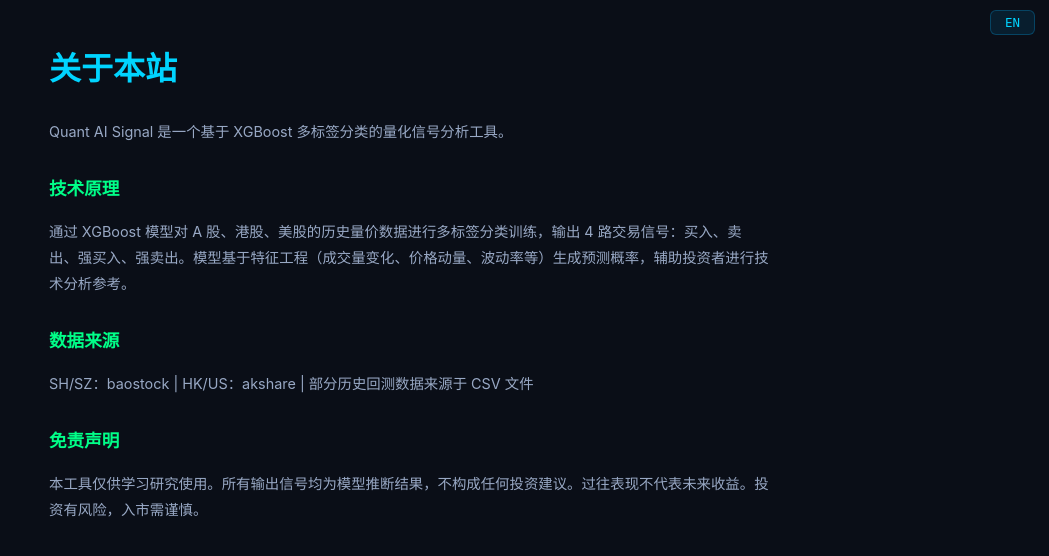
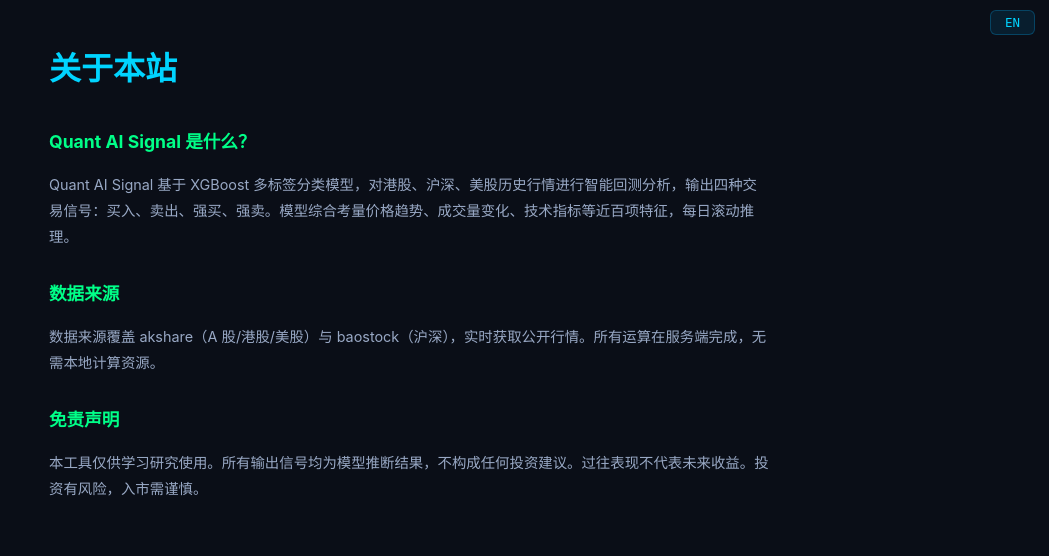
Before and after one commit to zhaoxusun/stock-quant-model, a Flask app: page /about in a window 1280 px wide. Shown: the top 556 px of the page, without its empty margins (231-1280 px from the left). Run offline with Flask 3, Linux system fonts and the light colour scheme.

Commit message:
move intro content from homepage to /about page

```diff
--- a/templates/about.html
+++ b/templates/about.html
@@ -24,13 +24,12 @@ a { color: var(--accent-cyan); }
 <body>
 <button class="lang-btn" onclick="switchLang()" id="langBtn">EN</button>
 <h1 data-i18n="h1">关于本站</h1>
-<p data-i18n="intro">Quant AI Signal 是一个基于 XGBoost 多标签分类的量化信号分析工具。</p>
 
-<h2 data-i18n="tech_h">技术原理</h2>
-<p data-i18n="tech_p">通过 XGBoost 模型对 A 股、港股、美股的历史量价数据进行多标签分类训练，输出 4 路交易信号：买入、卖出、强买入、强卖出。模型基于特征工程（成交量变化、价格动量、波动率等）生成预测概率，辅助投资者进行技术分析参考。</p>
+<h2 data-i18n="what_h">Quant AI Signal 是什么？</h2>
+<p data-i18n="what_p">Quant AI Signal 基于 <strong>XGBoost 多标签分类模型</strong>，对港股、沪深、美股历史行情进行智能回测分析，输出四种交易信号：买入、卖出、强买、强卖。模型综合考量价格趋势、成交量变化、技术指标等近百项特征，每日滚动推理。</p>
 
 <h2 data-i18n="source_h">数据来源</h2>
-<p data-i18n="source_p">SH/SZ：baostock | HK/US：akshare | 部分历史回测数据来源于 CSV 文件</p>
+<p data-i18n="source_p">数据来源覆盖 <strong>akshare</strong>（A 股/港股/美股）与 <strong>baostock</strong>（沪深），实时获取公开行情。所有运算在服务端完成，无需本地计算资源。</p>
 
 <h2 data-i18n="disclaimer_h">免责声明</h2>
 <p data-i18n="disclaimer_p">本工具仅供学习研究使用。所有输出信号均为模型推断结果，不构成任何投资建议。过往表现不代表未来收益。投资有风险，入市需谨慎。</p>
@@ -40,22 +39,20 @@ const LANG = {
   zh: {
     title: '关于 · Quant AI Signal',
     h1: '关于本站',
-    intro: 'Quant AI Signal 是一个基于 XGBoost 多标签分类的量化信号分析工具。',
-    tech_h: '技术原理',
-    tech_p: '通过 XGBoost 模型对 A 股、港股、美股的历史量价数据进行多标签分类训练，输出 4 路交易信号：买入、卖出、强买入、强卖出。模型基于特征工程（成交量变化、价格动量、波动率等）生成预测概率，辅助投资者进行技术分析参考。',
+    what_h: 'Quant AI Signal 是什么？',
+    what_p: 'Quant AI Signal 基于 XGBoost 多标签分类模型，对港股、沪深、美股历史行情进行智能回测分析，输出四种交易信号：买入、卖出、强买、强卖。模型综合考量价格趋势、成交量变化、技术指标等近百项特征，每日滚动推理。',
     source_h: '数据来源',
-    source_p: 'SH/SZ：baostock | HK/US：akshare | 部分历史回测数据来源于 CSV 文件',
+    source_p: '数据来源覆盖 akshare（A 股/港股/美股）与 baostock（沪深），实时获取公开行情。所有运算在服务端完成，无需本地计算资源。',
     disclaimer_h: '免责声明',
     disclaimer_p: '本工具仅供学习研究使用。所有输出信号均为模型推断结果，不构成任何投资建议。过往表现不代表未来收益。投资有风险，入市需谨慎。',
   },
   en: {
     title: 'About · Quant AI Signal',
     h1: 'About',
-    intro: 'Quant AI Signal is a quantitative signal analysis tool based on XGBoost multi-label classification.',
-    tech_h: 'How It Works',
-    tech_p: 'An XGBoost model is trained on historical price & volume data from A-shares, Hong Kong, and US stocks to output 4 trading signals: Buy, Sell, Strong Buy, Strong Sell. Feature engineering (volume change, price momentum, volatility, etc.) generates prediction probabilities for technical analysis reference.',
+    what_h: 'What is Quant AI Signal?',
+    what_p: 'Quant AI Signal uses an XGBoost multi-label classification model to analyze historical market data for HK, A-share, and US stocks. It generates four trading signals: Buy, Sell, Strong Buy, Strong Sell. The model evaluates dozens of features including price trends, volume changes, and technical indicators, with daily rolling inference.',
     source_h: 'Data Sources',
-    source_p: 'SH/SZ: baostock | HK/US: akshare | Some historical backtest data from CSV files',
+    source_p: 'Data sources include akshare (A/HK/US) and baostock (China A-shares), fetching real-time public quotes. All computation runs server-side with no local resources needed.',
     disclaimer_h: 'Disclaimer',
     disclaimer_p: 'This tool is for educational and research purposes only. All output signals are model inferences and do not constitute investment advice. Past performance does not guarantee future results. Trade at your own risk.',
   }
@@ -68,7 +65,12 @@ function t(key) {
 }
 function translatePage() {
   document.querySelectorAll('[data-i18n]').forEach(el => {
-    el.textContent = t(el.getAttribute('data-i18n'));
+    const key = el.getAttribute('data-i18n');
+    if (key === 'what_p' || key === 'source_p') {
+      el.innerHTML = t(key);
+    } else {
+      el.textContent = t(key);
+    }
   });
   document.getElementById('langBtn').textContent = currentLang === 'zh' ? 'EN' : '中';
 }
```
Also changed, not shown: requirements-dev.txt (added, +8 -0 lines), templates/index.html (+1 -25 lines).
